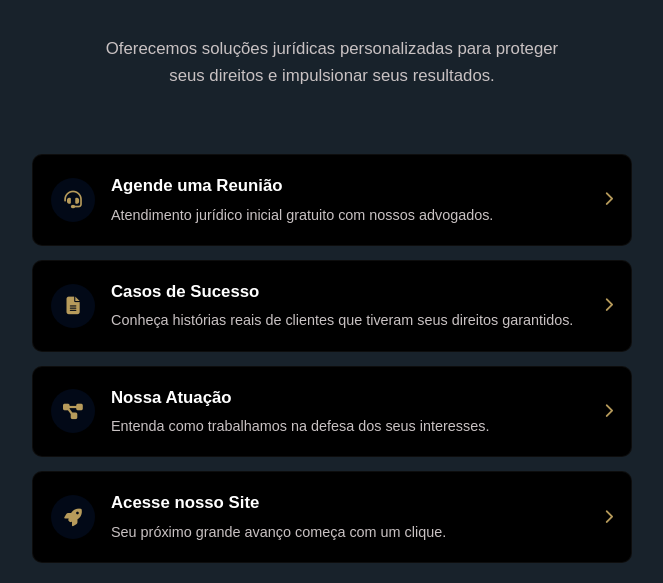
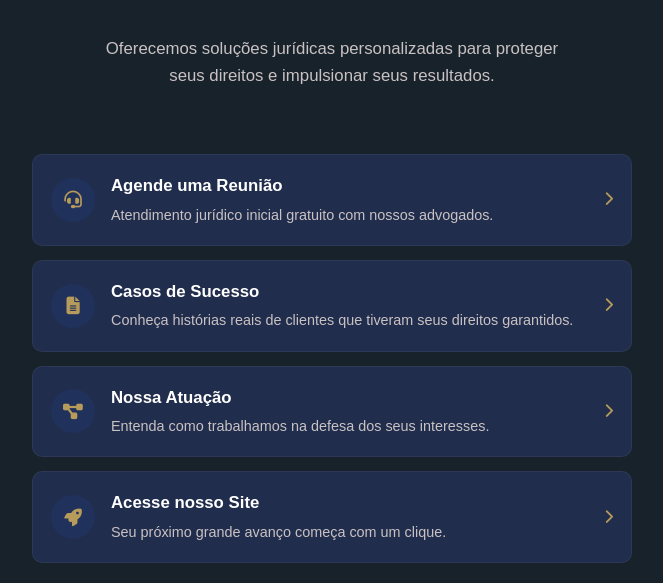
Before and after one commit to sweeduardacavalcante/ropelinks, a plain HTML site: page index.html in a window 1280 px wide. Shown: the part 217-800 px from the top of the page, without its empty margins (308-971 px from the left). Drawn offline with Linux system fonts and the light colour scheme.

Commit message:
Update style.css

```diff
--- a/style.css
+++ b/style.css
@@ -1,12 +1,12 @@
 :root {
-    --primary-color: #506b8f;       /* Azul acinzentado */
+    --primary-color: #334577;       /* Azul acinzentado */
     --primary-dark: #18222b;        /* Azul escuro */
     --primary-light: #b79b5b;       /* Dourado suave */
     --text-color: #ffffff;          /* Texto principal em branco */
     --text-light: #c9c2c3;          /* Texto secundário em cinza claro */
     --bg-color: #18222b;            /* Fundo azul escuro */
-    --card-bg: #000000;             /* Card preto */
-    --card-hover: #506b8f;          /* Hover em azul acinzentado */
+    --card-bg: #212D4D;             /* Card azul escuro 2 */
+    --card-hover: #334577;          /* Hover em azul acinzentado */
     --border-radius: 10px;
     --box-shadow: 0 4px 12px rgba(0, 0, 0, 0.3);
     --transition: all 0.3s ease-in-out;
```
